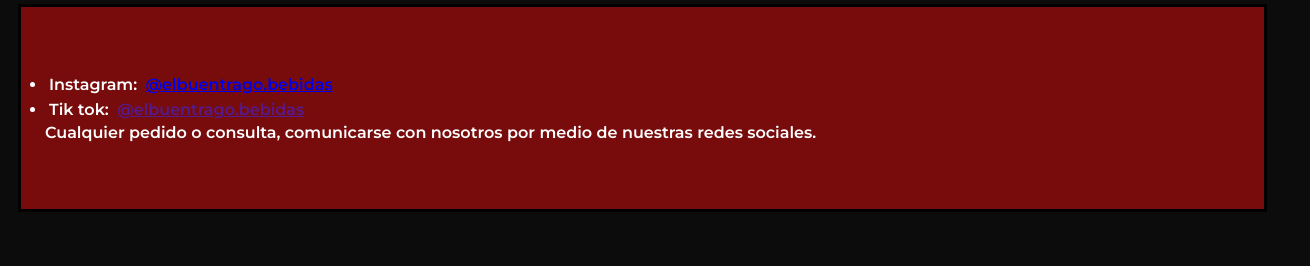
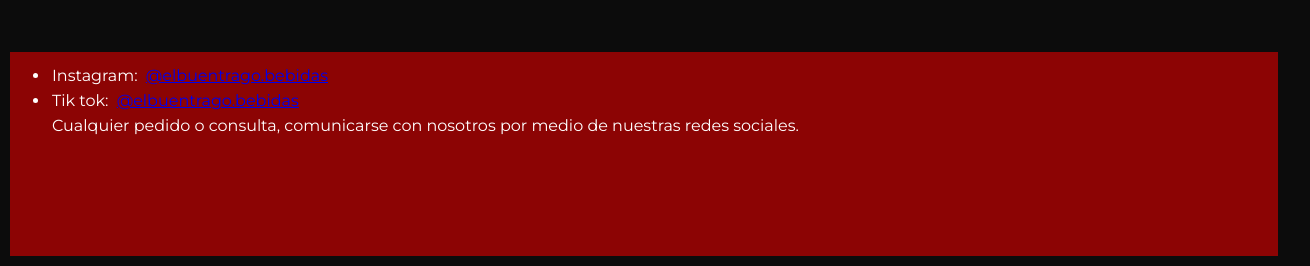
Before and after one commit to joacoov/el-buen-trago, a plain HTML site: page index.html in a window 1280 px wide. Shown: the part 777-1043 px from the top of the page, 1310 px wide, since content can reach past the window. Before the commit the page ends 999 px from the top, so only its background shows below. Drawn offline with Linux system fonts and the light colour scheme.

Commit message:
modificacion del footer y hover en el nav

```diff
--- a/css/style.css
+++ b/css/style.css
@@ -65,6 +65,9 @@ body{
     flex-wrap: wrap;
     display: flex;
 }
+.seccion:hover{
+    background-color: rgb(140, 4, 4);
+}
 #texto{
     background-color: rgb(120, 12, 12);
     color: white;
@@ -118,9 +121,7 @@ body{
     justify-content: center;
 
 }
-.botones_vinos{
 
-}
 .boton_tintos {
     width: 150px;
     height: 250px;
@@ -264,20 +265,19 @@ body{
     border-color: white;
 
 }
+
+
+.footer_conteiner{
+    width: 100%;
+    height: 200px;
+    margin-top: 50px;
+    background-color: rgb(140, 4, 4);
+    color: white;
+}
+
+
 .footer{
-    background-color: rgb(120, 12, 12);
-    margin-left: 10px;
-    margin-right: 10px;
-    width: 98%;
-    height: 200px;
-    border-style: solid;
-    border-color: black;
-    padding-bottom: 0px;
+    width: 100%;
+    height: 100%;
+    margin-left: 30px;
 }
-.lista-footer{
-    color: white;
-    margin-left: 20px;
-    margin-right: 20px;
-    margin-top: 60px;
-    font-weight: 600;
-}
--- a/index.html
+++ b/index.html
@@ -76,13 +76,17 @@
 
 <!--aca va una línea divisora-->
 
-<div class="footer">
-    <ul class="lista-footer">
-        <li>Instagram: <a href="https://www.instagram.com/elbuentrago.bebidas/">@elbuentrago.bebidas</a></li>
-        <li>Tik tok: <a href="">@elbuentrago.bebidas</a></li>
-        Cualquier pedido o consulta, comunicarse con nosotros por medio de nuestras redes sociales.
-    </ul>
-</div>
+<section class="footer_conteiner">
+
+    <div class="footer">
+        <ul class="lista-footer">
+            <li>Instagram: <a href="https://www.instagram.com/elbuentrago.bebidas/">@elbuentrago.bebidas</a></li>
+            <li>Tik tok: <a href="https://www.tiktok.com/@elbuentrago.bebidas">@elbuentrago.bebidas</a></li>
+            <p>Cualquier pedido o consulta, comunicarse con nosotros por medio de nuestras redes sociales.</p>
+        </ul>
+    </div>
+
+</section>
 
     </body>
     </html>
```
Also changed, not shown: contacto.html (+11 -7 lines), destilados.html (+10 -7 lines), espumantes.html (+11 -7 lines), fernet.html (+11 -7 lines), vinos.html (+15 -1 lines).
